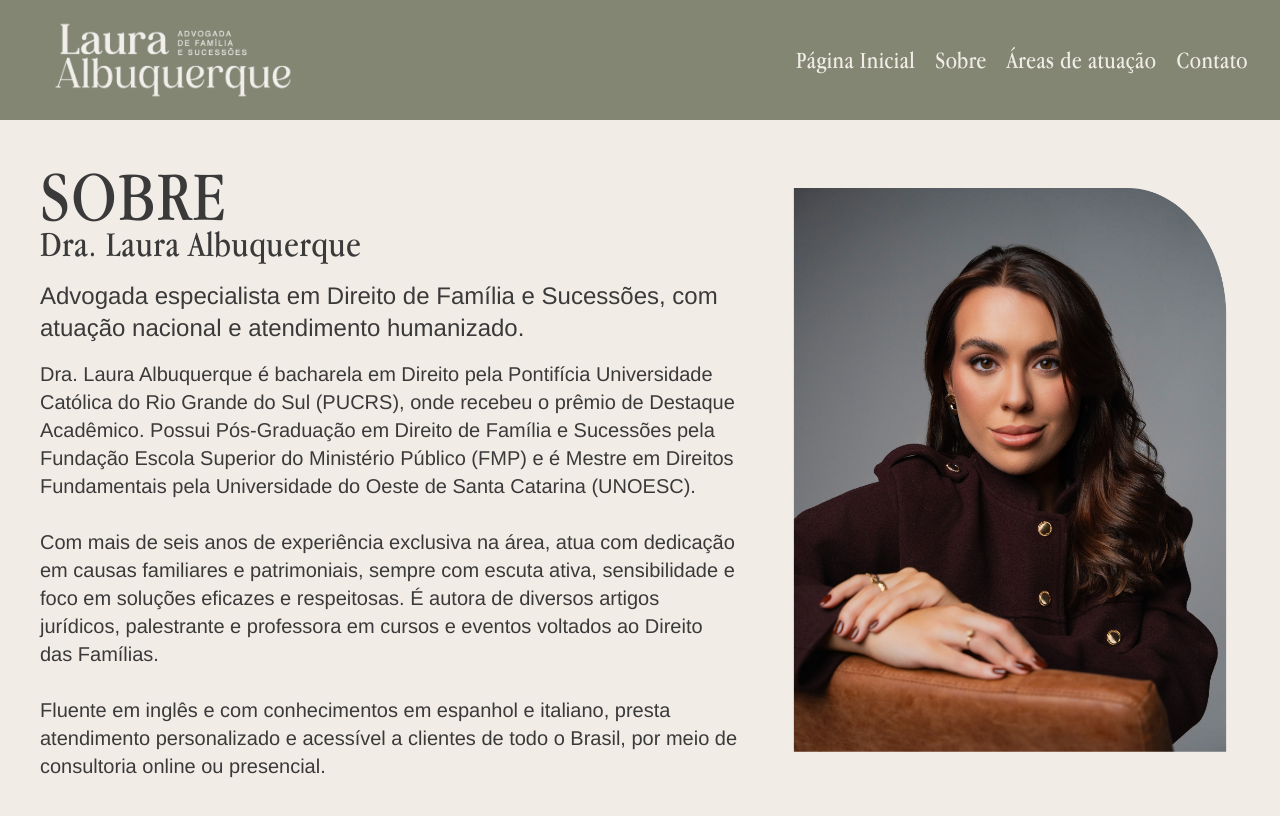
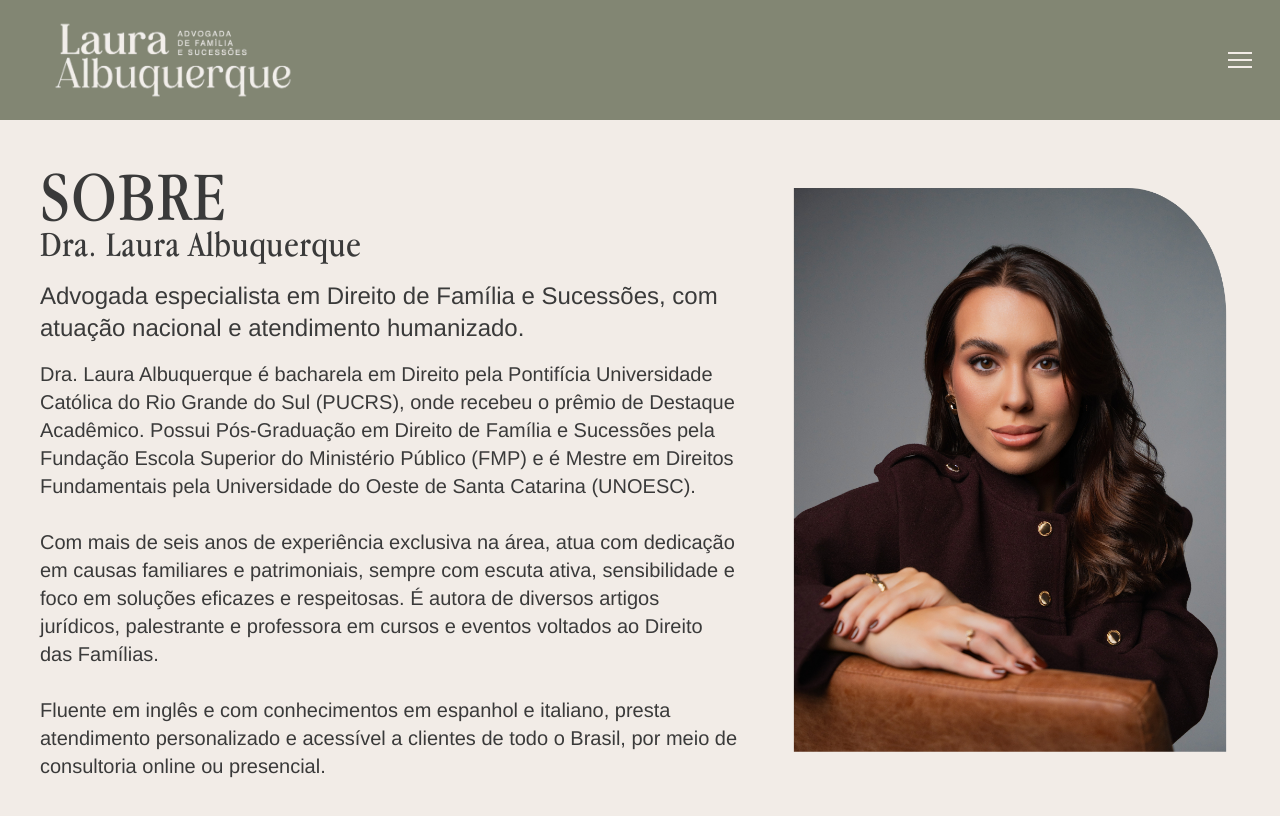
Before and after one commit to otavioalbe/laura-albuquerque-advogada, a React (Vite) app: page / in a window 1280 px wide. Shown: the top 816 px of the page. Built offline with nearby package versions, Linux system fonts and the light colour scheme.

Commit message:
fix: header, hamburger display

```diff
--- a/src/components/Hamburguer.tsx
+++ b/src/components/Hamburguer.tsx
@@ -1,25 +1,12 @@
-import { useState } from 'react';
 import Hamburger from 'hamburger-react';
 
-export default function Hamburguer() {
-  const [isOpen, setOpen] = useState(false);
+import type { Dispatch, SetStateAction } from 'react';
 
-  return (
-    <div className="relative">
-      <Hamburger color="var(--color-secondary)" toggled={isOpen} toggle={setOpen} size={24} />
+interface HamburguerProps {
+  isOpen: boolean;
+  setOpen: Dispatch<SetStateAction<boolean>>;
+}
 
-      <div
-        className={`fixed top-30 bg-primary !pb-4 h-[180px] flex flex-col items-center justify-center w-full left-0 right-0 transition-all duration-300 ease-in-out transform ${
-          isOpen ? 'opacity-100 visible translate-y-0' : 'opacity-0 invisible -translate-y-full'
-        }`}
-      >
-        <div className="flex flex-col items-center justify-center gap-y-4 !w-[328px]">
-          <h1 className="!text-secondary apple-garamond !text-xl">Página Inicial</h1>
-          <h1 className="!text-secondary apple-garamond !text-xl">Sobre</h1>
-          <h1 className="!text-secondary apple-garamond !text-xl">Áreas de atuação</h1>
-          <h1 className="!text-secondary apple-garamond !text-xl">Contato</h1>
-        </div>
-      </div>
-    </div>
-  );
+export default function Hamburguer({ isOpen, setOpen }: HamburguerProps) {
+  return <Hamburger color="var(--color-secondary)" toggled={isOpen} toggle={setOpen} size={24} />;
 }
--- a/src/components/Header.tsx
+++ b/src/components/Header.tsx
@@ -1,8 +1,10 @@
+import { useState } from 'react';
 import { useBreakpoints } from '../hooks/useBreakpoints';
 import Hamburguer from './Hamburguer';
 
 function Header() {
-  const { isMobile } = useBreakpoints();
+  const { isMobile, isTablet } = useBreakpoints();
+  const [isMenuOpen, setIsMenuOpen] = useState(false);
 
   return (
     <div className="w-full bg-primary h-[120px] flex items-center justify-center !px-4 relative">
@@ -14,7 +16,7 @@ function Header() {
             className="w-[350px] h-[300px] md:w-[400px] md:h-[350px] xl:w-[500px] xl:h-[450px] !ml-[-65px] md:!ml-[-50px] xl:!ml-[-62px]"
           />
         </div>
-        {!isMobile && (
+        {!isMobile && !isTablet && (
           <div className="flex items-center md:gap-x-3 xl:gap-x-5 flex-shrink-0 !pr-4">
             <h1 className="!text-secondary apple-garamond md:!text-2xl whitespace-nowrap">
               Página Inicial
@@ -28,8 +30,25 @@ function Header() {
             </h1>
           </div>
         )}
-        {isMobile && <Hamburguer />}
+        {(isMobile || isTablet) && <Hamburguer isOpen={isMenuOpen} setOpen={setIsMenuOpen} />}
       </div>
+
+      {(isMobile || isTablet) && (
+        <div
+          className={`absolute top-full left-0 right-0 bg-primary !pb-4 h-[180px] flex flex-col items-center justify-center w-full transition-all duration-300 ease-in-out ${
+            isMenuOpen
+              ? 'opacity-100 visible translate-y-0'
+              : 'opacity-0 invisible -translate-y-full'
+          }`}
+        >
+          <div className="flex flex-col items-center justify-center gap-y-4">
+            <h1 className="!text-secondary apple-garamond !text-xl">Página Inicial</h1>
+            <h1 className="!text-secondary apple-garamond !text-xl">Sobre</h1>
+            <h1 className="!text-secondary apple-garamond !text-xl">Áreas de atuação</h1>
+            <h1 className="!text-secondary apple-garamond !text-xl">Contato</h1>
+          </div>
+        </div>
+      )}
     </div>
   );
 }
```
